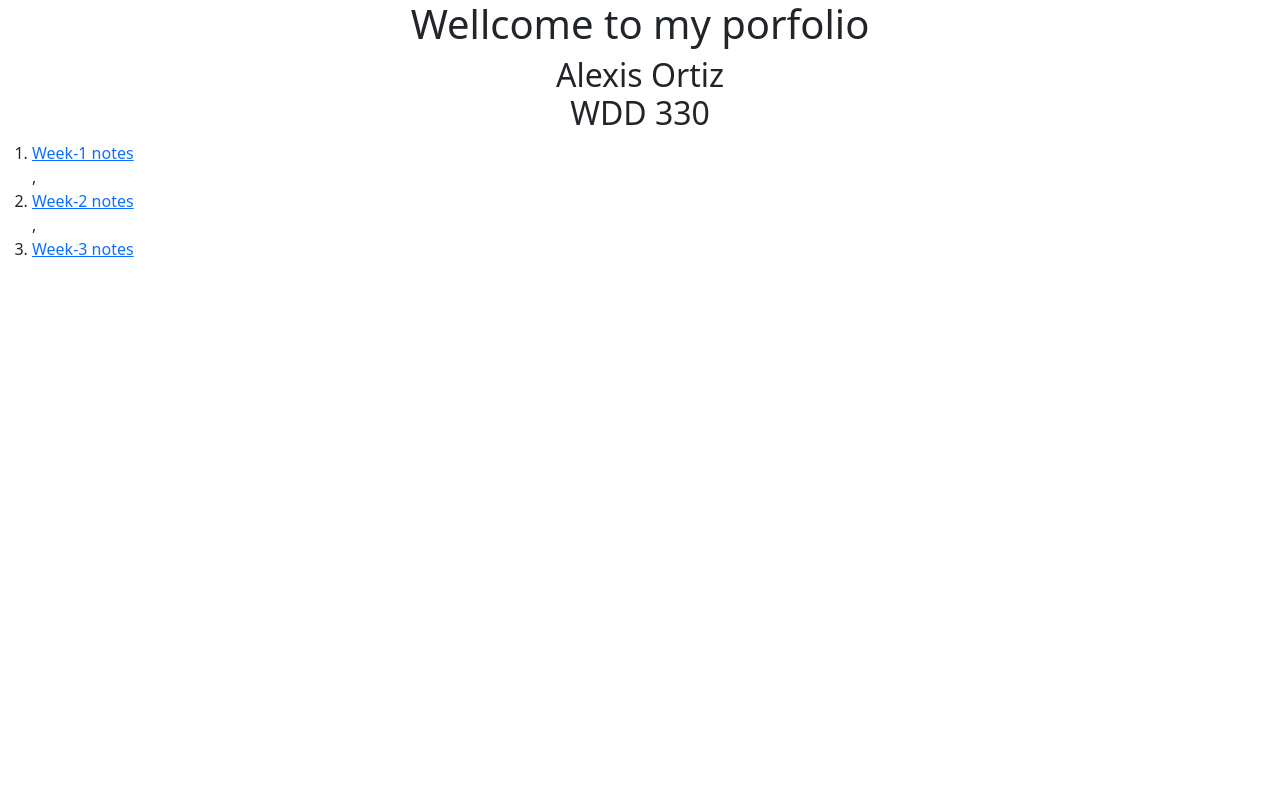
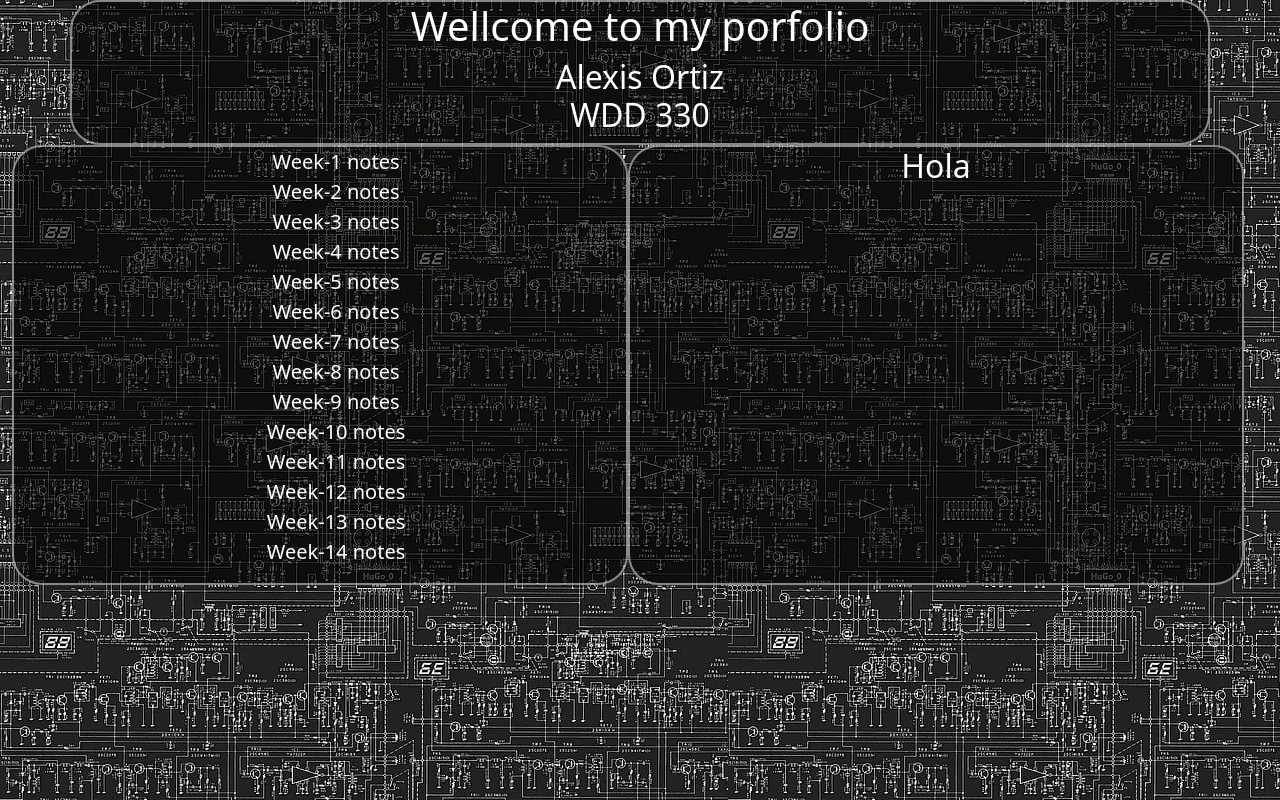
Before and after one commit to ortizal19009/WDD330-AlexisOrtiz, a plain HTML site: page index.html in a window 1280 px wide. Drawn offline with nearby package versions, Linux system fonts and the light colour scheme.

Commit message:
Actualización

```diff
--- a/index.html
+++ b/index.html
@@ -1,24 +1,42 @@
 <!DOCTYPE html>
 <html lang="en">
-<head>
-    <meta charset="UTF-8">
-    <meta http-equiv="X-UA-Compatible" content="IE=edge">
-    <meta name="viewport" content="width=device-width, initial-scale=1.0">
-    <link href="https://cdn.jsdelivr.net/npm/bootstrap@5.1.3/dist/css/bootstrap.min.css" rel="stylesheet" integrity="sha384-1BmE4kWBq78iYhFldvKuhfTAU6auU8tT94WrHftjDbrCEXSU1oBoqyl2QvZ6jIW3" crossorigin="anonymous">
-<script src="https://cdn.jsdelivr.net/npm/bootstrap@5.1.3/dist/js/bootstrap.bundle.min.js" integrity="sha384-ka7Sk0Gln4gmtz2MlQnikT1wXgYsOg+OMhuP+IlRH9sENBO0LRn5q+8nbTov4+1p" crossorigin="anonymous"></script>
-<link rel="stylesheet" href="./styles/styles.css">
+  <head>
+    <meta charset="UTF-8" />
+    <meta http-equiv="X-UA-Compatible" content="IE=edge" />
+    <meta name="viewport" content="width=device-width, initial-scale=1.0" />
+    <link
+      href="https://cdn.jsdelivr.net/npm/bootstrap@5.1.3/dist/css/bootstrap.min.css"
+      rel="stylesheet"
+      integrity="sha384-1BmE4kWBq78iYhFldvKuhfTAU6auU8tT94WrHftjDbrCEXSU1oBoqyl2QvZ6jIW3"
+      crossorigin="anonymous"
+    />
+    <script
+      src="https://cdn.jsdelivr.net/npm/bootstrap@5.1.3/dist/js/bootstrap.bundle.min.js"
+      integrity="sha384-ka7Sk0Gln4gmtz2MlQnikT1wXgYsOg+OMhuP+IlRH9sENBO0LRn5q+8nbTov4+1p"
+      crossorigin="anonymous"
+    ></script>
+    <link rel="stylesheet" href="./styles/Style.css" />
     <title>Home</title>
-</head>
-<body>
-    <div class="container">
-        <header>
+  </head>
+  <body class="bgImg">
+    <div class="container txtCP">
+      <header class="txtAC">
+        <h1>Wellcome to my porfolio</h1>
+        <h2>
+          Alexis Ortiz <br />
+          WDD 330
+        </h2>
+      </header>
+    </div>
+    <section class="row container-fluid">
+        <article class="col-md txtCP txtAC px-2 container-fluid" >
+            <ol id="weekList" class=""></ol>
 
-            <h1>Wellcome to my porfolio</h1>
-            <h2>Alexis Ortiz <br/> WDD 330</h2>
-        </header>
-    </div>
-    <ol id="weekList" >
-    </ol>
-<script src = "main.js"></script>
-</body>
+        </article>
+        <article class="col-md txtCP txtAC px-2 container-fluid">
+          <h2>Hola </h2>
+        </article>
+    </section>
+    <script src="main.js"></script>
+  </body>
 </html>
--- a/main.js
+++ b/main.js
@@ -10,13 +10,53 @@ const links = [
   {
     labels: "Week-3 notes",
     url: "week3/index.html"
+  },
+  {
+    labels: "Week-4 notes",
+    url: "week4/index.html"
+  },
+  {
+    labels: "Week-5 notes",
+    url: "week5/index.html"
+  },
+  {
+    labels: "Week-6 notes",
+    url: "week6/index.html"
+  },
+  {
+    labels: "Week-7 notes",
+    url: "week7/index.html"
+  },
+  {
+    labels: "Week-8 notes",
+    url: "week8/index.html"
+  },
+  {
+    labels: "Week-9 notes",
+    url: "week9/index.html"
+  },
+  {
+    labels: "Week-10 notes",
+    url: "week10/index.html"
+  },
+  {
+    labels: "Week-11 notes",
+    url: "wee-11/index.html"
+  },
+  {
+    labels: "Week-12 notes",
+    url: "week12/index.html"
+  },
+  {
+    labels: "Week-13 notes",
+    url: "week13/index.html"
+  },
+  {
+    labels: "Week-14 notes",
+    url: "week14/index.html"
   }
-]
-links.forEach(list =>
-    console.log(list.labels +" .> "+ list.url)
-    );
-
-    var list = links.map(function(link){
-        return("<li><a href="+link.url+">"+link.labels+"</a></li>");
-    })
-    document.getElementById("weekList").innerHTML = list;
+];
+var list = links.map(function (link) {
+  return ("<li><a href=" + link.url + ">" + link.labels + "</a></li>");
+});
+document.getElementById("weekList").innerHTML = list.join('');
--- /dev/null
+++ b/styles/Style.scss
@@ -0,0 +1,2 @@
+@import "TxtFormat";
+@import "Colors";
--- /dev/null
+++ b/styles/_Colors.scss
@@ -0,0 +1,9 @@
+.bgImg{
+    background-image: url("../img/fondo.jpg");
+}
+.txtCP{
+    color: white;
+    background-color: rgba(0, 0, 0, 0.59);
+    border-radius: 30px;
+    border : 2px rgba(255, 255, 255, 0.505) solid;
+}
--- /dev/null
+++ b/styles/_TxtFormat.scss
@@ -0,0 +1,18 @@
+.txtAC {
+    text-align: center;
+}
+li{
+    list-style: none;
+    &:hover{
+        background: rgba(255, 255, 255, 0.465);
+        border-radius:20px;
+        a{
+            color: red;
+        }
+    }
+}
+a{
+    text-decoration: none;
+    color:white;
+    font-size: 20px;
+}
--- a/styles/styles.css
+++ /dev/null
@@ -1,3 +0,0 @@
-header{
-    text-align: center;
-}
```
Also changed, not shown: week1/index.html (+14 -4 lines), img/fondo.jpg (added), styles/Style.css (added), 1 other file. Lines whose indentation alone changed are shown as unchanged.
